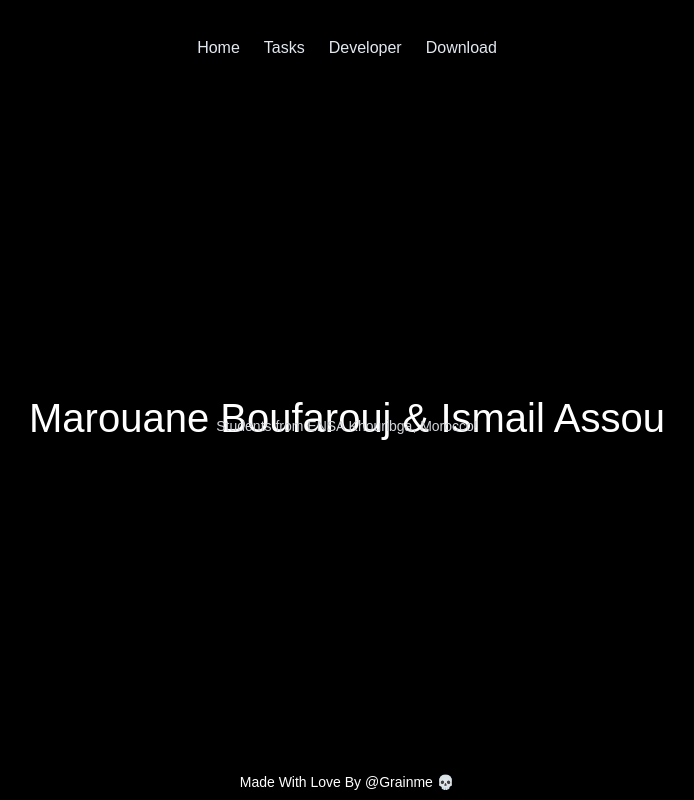
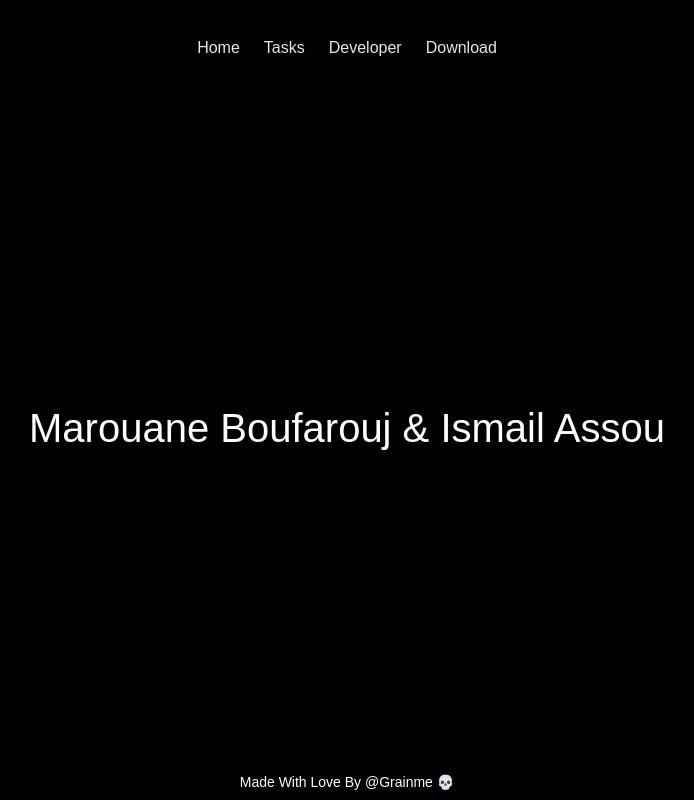
Before and after one commit to grainme/Shuchu, a React (Vite) app: page /WhoAmI in a window 1280 px wide. Shown: the whole page, without its empty margins (293-987 px from the left). Built offline with nearby package versions, Linux system fonts and the light colour scheme; a web font is replaced by a local one.

Commit message:
Update Developer.tsx

```diff
--- a/src/pages/Developer.tsx
+++ b/src/pages/Developer.tsx
@@ -9,9 +9,6 @@ function Dev() {
         <h1 className="text-[20px] sm:text-[40px] mb-[-1rem] sm:mb-[-2rem] ">
           Marouane Boufarouj & Ismail Assou
         </h1>
-        <div className="text-[12px] sm:text-[14px] text-gray-300 font-GN">
-          Students from ENSA Khouribga, Morocco!
-        </div>
       </div>
       <Card />
     </div>
```
